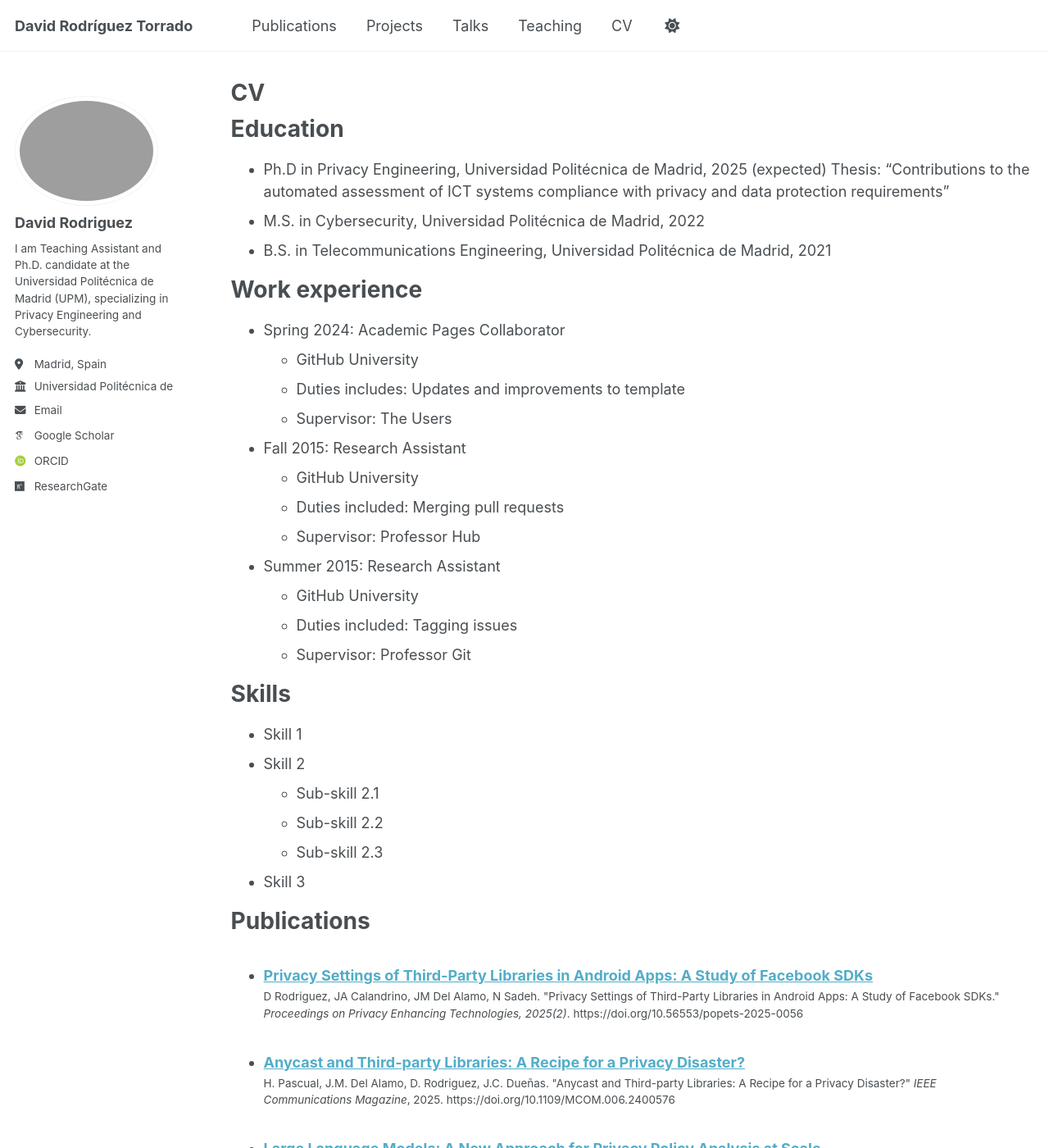
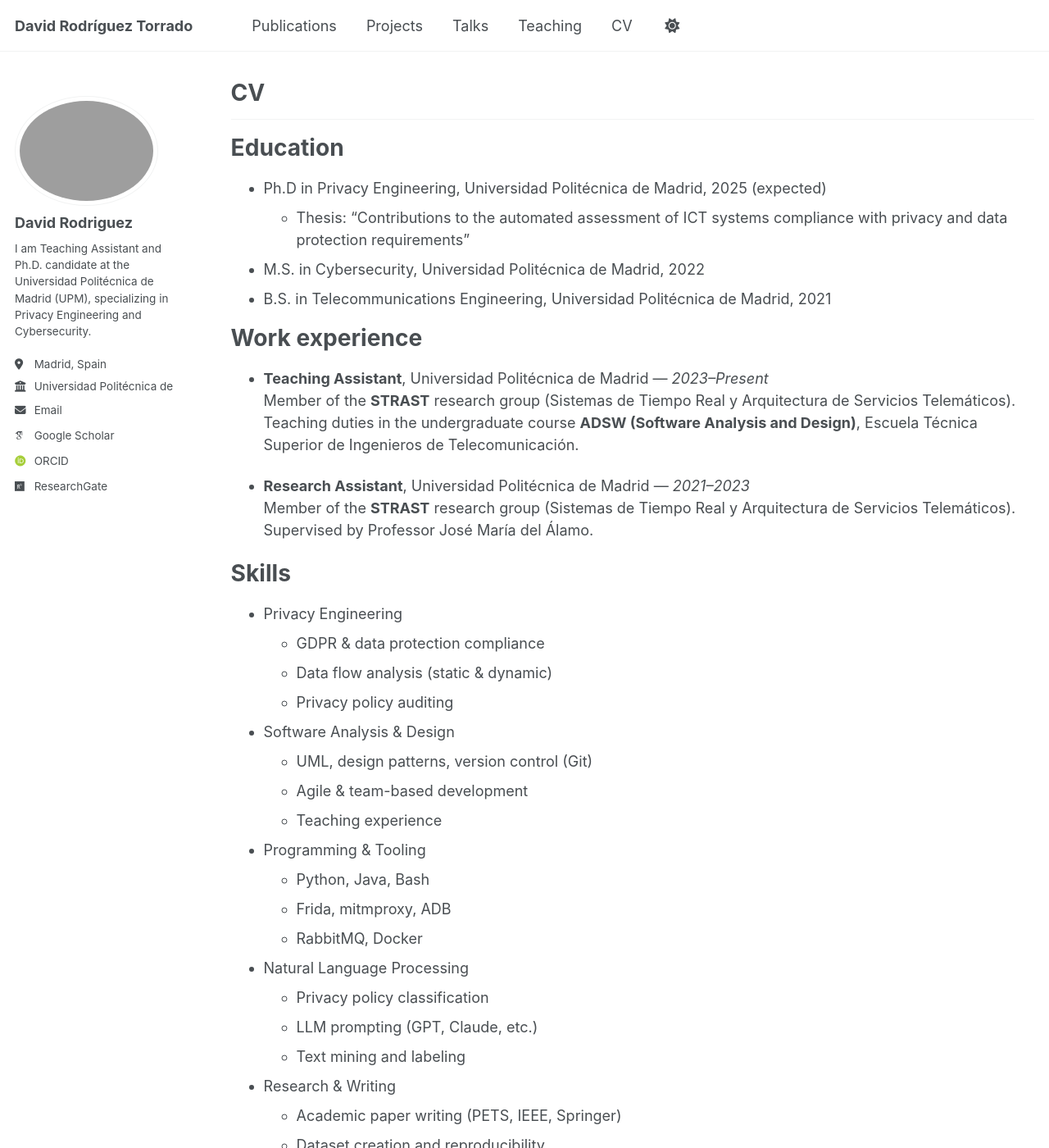
Before and after one commit to DavidRodriguezTorrado/DavidRodriguezTorrado.github.io, a Jekyll site: the page built from _pages/cv.md, in a window 1280 px wide and 1400 px high. Shown: the whole window at 82% size. Built offline with Jekyll 4.4.1, drawn with Linux system fonts in a browser that asks for light colours; some web fonts are replaced; some of the changed text lies outside the part shown.

Commit message:
cv update

```diff
--- a/_pages/cv.md
+++ b/_pages/cv.md
@@ -6,41 +6,59 @@ author_profile: true
 redirect_from:
   - /resume
 ---
+---
 
 {% include base_path %}
 
 Education
 ======
 * Ph.D in Privacy Engineering, Universidad Politécnica de Madrid, 2025 (expected)
-  Thesis: "Contributions to the automated assessment of ICT systems compliance with privacy and data protection requirements"
+  * Thesis: "Contributions to the automated assessment of ICT systems compliance with privacy and data protection requirements"
 * M.S. in Cybersecurity, Universidad Politécnica de Madrid, 2022
 * B.S. in Telecommunications Engineering, Universidad Politécnica de Madrid, 2021
 
 Work experience
 ======
-* Spring 2024: Academic Pages Collaborator
-  * GitHub University
-  * Duties includes: Updates and improvements to template
-  * Supervisor: The Users
+* **Teaching Assistant**, Universidad Politécnica de Madrid — *2023–Present*
+  Member of the **STRAST** research group (Sistemas de Tiempo Real y Arquitectura de Servicios Telemáticos).
+  Teaching duties in the undergraduate course **ADSW (Software Analysis and Design)**, Escuela Técnica Superior de Ingenieros de Telecomunicación.
 
-* Fall 2015: Research Assistant
-  * GitHub University
-  * Duties included: Merging pull requests
-  * Supervisor: Professor Hub
-
-* Summer 2015: Research Assistant
-  * GitHub University
-  * Duties included: Tagging issues
-  * Supervisor: Professor Git
+* **Research Assistant**, Universidad Politécnica de Madrid — *2021–2023*
+  Member of the **STRAST** research group (Sistemas de Tiempo Real y Arquitectura de Servicios Telemáticos).
+  Supervised by Professor José María del Álamo.
 
 Skills
 ======
-* Skill 1
-* Skill 2
-  * Sub-skill 2.1
-  * Sub-skill 2.2
-  * Sub-skill 2.3
-* Skill 3
+
+* Privacy Engineering
+  * GDPR & data protection compliance
+  * Data flow analysis (static & dynamic)
+  * Privacy policy auditing
+
+* Software Analysis & Design
+  * UML, design patterns, version control (Git)
+  * Agile & team-based development
+  * Teaching experience
+
+* Programming & Tooling
+  * Python, Java, Bash
+  * Frida, mitmproxy, ADB
+  * RabbitMQ, Docker
+
+* Natural Language Processing
+  * Privacy policy classification
+  * LLM prompting (GPT, Claude, etc.)
+  * Text mining and labeling
+
+* Research & Writing
+  * Academic paper writing (PETS, IEEE, Springer)
+  * Dataset creation and reproducibility
+  * Experience presenting at international conferences
+
+* Communication
+  * Public speaking (oral & poster presentations)
+  * Teaching and mentoring
+  * English: C1 (accredited)
 
 Publications
 ======
@@ -59,7 +77,3 @@ Teaching
   <ul>{% for post in site.teaching reversed %}
     {% include archive-single-cv.html %}
   {% endfor %}</ul>
-
-Service and leadership
-======
-* Currently signed in to 43 different slack teams
```
